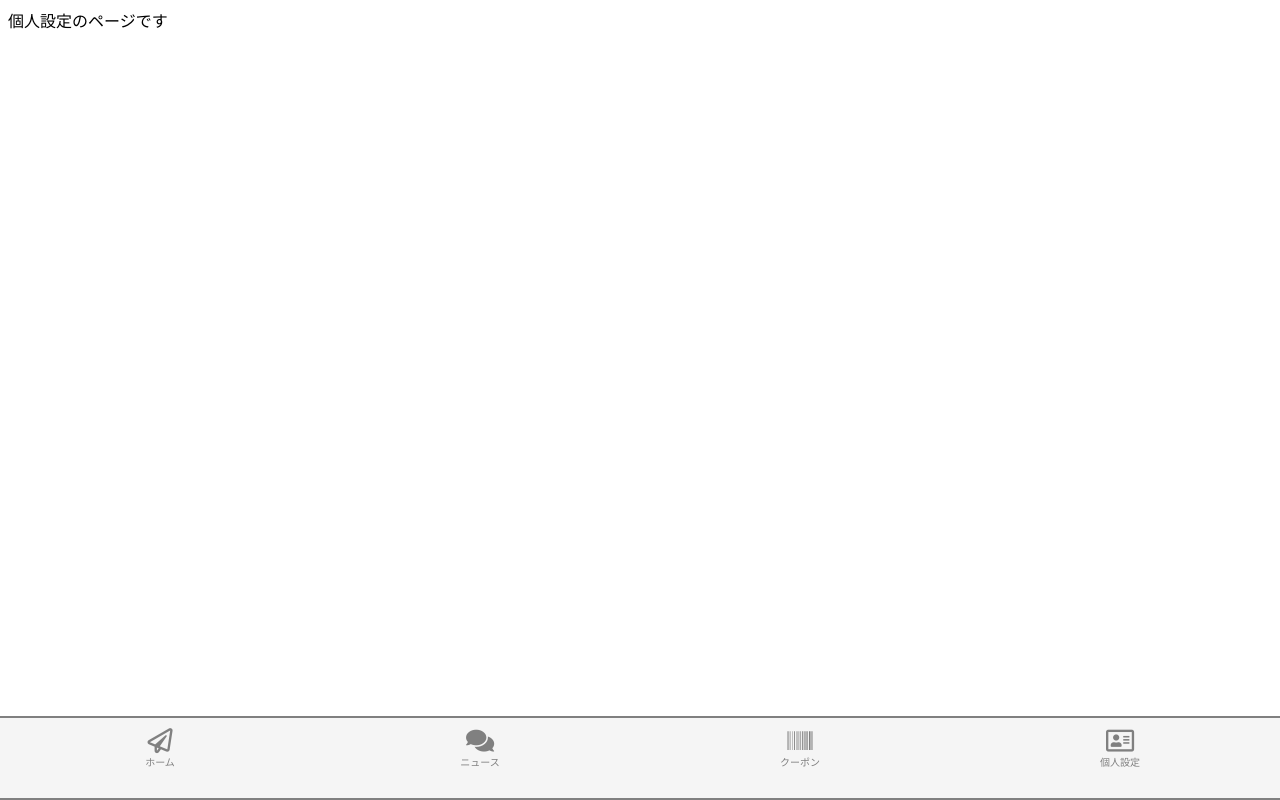
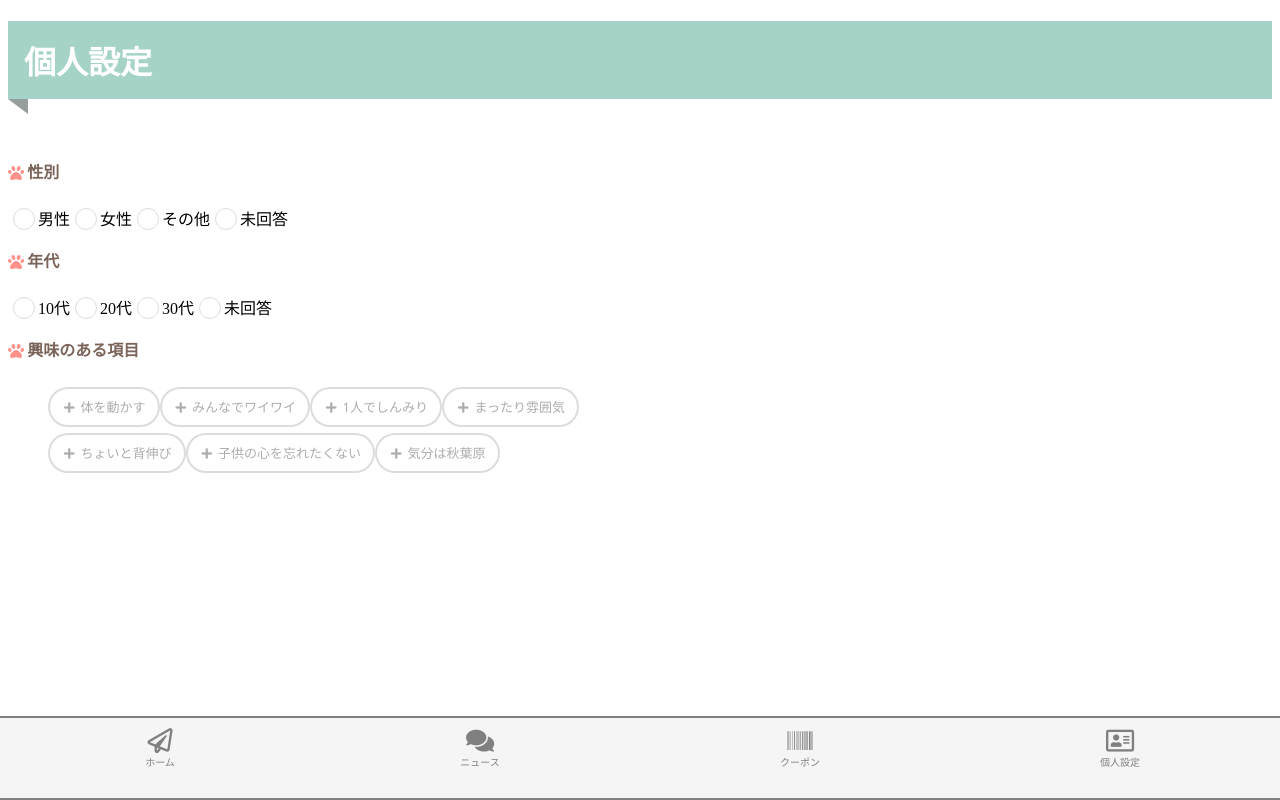
Before and after one commit to hrt-0201/nuxt-slideber-sample, a Nuxt app: page /admin in a window 1280 px wide. Built offline with nearby package versions, Linux system fonts and the light colour scheme; what vue-sidebar-menu would draw is missing.

Commit message:
個人設定画面コミット

```diff
--- /dev/null
+++ b/components/Caption001.vue
@@ -0,0 +1,31 @@
+<template>
+<!-- 参考にしたサイト：https://saruwakakun.com/html-css/reference/h-design -->
+    <h4>{{message}}</h4>
+</template>
+
+<script>
+export default {
+    props: ["message"],
+    name: "Caption001",
+}
+</script>
+
+<style scoped>
+h4 {
+  position: relative;/*相対位置*/
+  padding-left: 1.2em;/*アイコン分のスペース*/
+  line-height: 1.4;/*行高*/
+  color: #7b6459;/*文字色*/
+}
+
+h4:before {
+  font-family: "Font Awesome 5 Free";
+  content: "\f1b0";/*アイコンのユニコード*/
+  font-weight: 900;
+  position: absolute;/*絶対位置*/
+  font-size: 1em;/*サイズ*/
+  left: 0;/*アイコンの位置*/
+  top: 0;/*アイコンの位置*/
+  color: #ff938b; /*アイコン色*/
+}
+</style>
--- /dev/null
+++ b/components/Checkbox.vue
@@ -0,0 +1,117 @@
+<template>
+<!-- 参考にしたサイト：https://webdesignfacts.net/entry/checkboxes-css/#CSS1　ここの「ボタン風チェックボックスCSS」 -->
+    <div class="container">
+  <ul class="ks-cboxtags">
+    <li><input type="checkbox" id="checkboxOne" value="Rainbow Dash"><label for="checkboxOne">体を動かす</label></li>
+    <li><input type="checkbox" id="checkboxTwo" value="Cotton Candy"><label for="checkboxTwo">みんなでワイワイ</label></li>
+    <li><input type="checkbox" id="checkboxThree" value="Rarity"><label for="checkboxThree">1人でしんみり</label></li>
+    <li><input type="checkbox" id="checkboxFour" value="Moondancer"><label for="checkboxFour">まったり雰囲気</label></li>
+    <li><input type="checkbox" id="checkboxFive" value="Surprise"><label for="checkboxFive">ちょいと背伸び</label></li>
+    <li><input type="checkbox" id="checkboxSix" value="Twilight Sparkle"><label for="checkboxSix">子供の心を忘れたくない</label></li>
+    <li><input type="checkbox" id="checkboxSeven" value="Fluttershy"><label for="checkboxSeven">気分は秋葉原</label></li>
+  </ul>
+
+</div>
+</template>
+
+<script>
+export default {
+    props: ["message"],
+    name: "Checkbox"
+}
+</script>
+
+<style scoped>
+body,
+html {
+    margin: 0;
+    padding: 0;
+}
+
+body {
+    display: flex;
+    align-items: center;
+    justify-content: center;
+    height: 50vh;
+    background: #FFEFBA;
+    /* fallback for old browsers */
+    background: -webkit-linear-gradient(to right, #FFFFFF, #FFEFBA);
+    /* Chrome 10-25, Safari 5.1-6 */
+    background: linear-gradient(to right, #FFFFFF, #FFEFBA);
+    /* W3C, IE 10+/ Edge, Firefox 16+, Chrome 26+, Opera 12+, Safari 7+ */
+
+}
+
+.container {
+    max-width: 640px;
+    font-family: 'Segoe UI', Tahoma, Geneva, Verdana, sans-serif;
+    font-size: 13px;
+}
+
+ul.ks-cboxtags {
+    list-style: none;
+    /* padding: 20px; */
+}
+ul.ks-cboxtags li{
+  display: inline;
+}
+ul.ks-cboxtags li label{
+    display: inline-block;
+    background-color: rgba(255, 255, 255, .9);
+    border: 2px solid rgba(139, 139, 139, .3);
+    color: #adadad;
+    border-radius: 25px;
+    white-space: nowrap;
+    margin: 3px 0px;
+    -webkit-touch-callout: none;
+    -webkit-user-select: none;
+    -moz-user-select: none;
+    -ms-user-select: none;
+    user-select: none;
+    -webkit-tap-highlight-color: transparent;
+    transition: all .2s;
+}
+
+ul.ks-cboxtags li label {
+    padding: 8px 12px;
+    cursor: pointer;
+}
+
+ul.ks-cboxtags li label::before {
+    display: inline-block;
+    font-style: normal;
+    font-variant: normal;
+    text-rendering: auto;
+    -webkit-font-smoothing: antialiased;
+    font-family: "Font Awesome 5 Free";
+    font-weight: 900;
+    font-size: 12px;
+    padding: 2px 6px 2px 2px;
+    content: "\f067";
+    transition: transform .3s ease-in-out;
+}
+
+ul.ks-cboxtags li input[type="checkbox"]:checked + label::before {
+    content: "\f00c";
+    transform: rotate(-360deg);
+    transition: transform .3s ease-in-out;
+}
+
+ul.ks-cboxtags li input[type="checkbox"]:checked + label {
+    border: 2px solid #1bdbf8;
+    background-color: #12bbd4;
+    color: #fff;
+    transition: all .2s;
+}
+
+ul.ks-cboxtags li input[type="checkbox"] {
+  display: absolute;
+}
+ul.ks-cboxtags li input[type="checkbox"] {
+  position: absolute;
+  opacity: 0;
+}
+ul.ks-cboxtags li input[type="checkbox"]:focus + label {
+  border: 2px solid #e9a1ff;
+}
+</style>
--- /dev/null
+++ b/components/Title001.vue
@@ -0,0 +1,29 @@
+<template>
+    <h1>{{message}}</h1>
+</template>
+
+<script>
+export default {
+    props: ["message"],
+    name: "Title001"
+}
+</script>
+
+<style scoped>
+h1 {
+  position: relative;
+  padding: 0.5em;
+  background: #a6d3c8;
+  color: white;
+}
+
+h1::before {
+  position: absolute;
+  content: '';
+  top: 100%;
+  left: 0;
+  border: none;
+  border-bottom: solid 15px transparent;
+  border-right: solid 20px rgb(149, 158, 155);
+}
+</style>
--- a/pages/admin.vue
+++ b/pages/admin.vue
@@ -1,5 +1,87 @@
 <template>
-    <div>
-        個人設定のページです
+  <div>
+    <div class="title-area">
+        <Title001 message="個人設定" />
     </div>
+    <Caption001 message="性別" />
+    <div class="radio-area01">
+      <input class="visually-hidden" type="radio" name="fruits" id="man" />
+      <label for="man">男性</label>
+      <input class="visually-hidden" type="radio" name="fruits" id="woman" />
+      <label for="woman">女性</label>
+      <input class="visually-hidden" type="radio" name="fruits" id="etc" />
+      <label for="etc">その他</label>
+      <input class="visually-hidden" type="radio" name="fruits" id="none" />
+      <label for="none">未回答</label>
+    </div>
+    <Caption001 message="年代" />
+    <div class="radio-area01">
+      <input class="visually-hidden" type="radio" name="fruits" id="man" />
+      <label for="man">10代</label>
+      <input class="visually-hidden" type="radio" name="fruits" id="woman" />
+      <label for="woman">20代</label>
+      <input class="visually-hidden" type="radio" name="fruits" id="etc" />
+      <label for="etc">30代</label>
+      <input class="visually-hidden" type="radio" name="fruits" id="none" />
+      <label for="none">未回答</label>
+    </div>
+    <Caption001 message="興味のある項目" />
+    <Checkbox />
+  </div>
 </template>
+
+<style scoped>
+.title-area {
+    padding-bottom: 20px;
+}
+label {
+  position: relative;
+  cursor: pointer;
+  padding-left: 30px;
+}
+
+label::before,
+label::after {
+  content: "";
+  display: block;
+  border-radius: 50%;
+  position: absolute;
+  transform: translateY(-50%);
+  top: 50%;
+}
+
+label::before {
+  background-color: #fff;
+  border: 1px solid #ddd;
+  border-radius: 50%;
+  width: 20px;
+  height: 20px;
+  left: 5px;
+}
+
+label::after {
+  background-color: #ddd;
+  border-radius: 50%;
+  opacity: 0;
+  width: 16px;
+  height: 16px;
+  left: 7px;
+}
+
+input:checked + label::after {
+  opacity: 1;
+}
+
+.visually-hidden {
+  position: absolute;
+  white-space: nowrap;
+  border: 0;
+  clip: rect(0 0 0 0);
+  clip-path: inset(50%);
+  overflow: hidden;
+  height: 1px;
+  width: 1px;
+  margin: -1px;
+  padding: 0;
+}
+</style>
--- a/pages/index.vue
+++ b/pages/index.vue
@@ -42,7 +42,7 @@ export default {
 }
 .balloon-point {
   position: fixed;
-  top: 75%;
+  top: 70%;
   left: 50%;
 }
 
```
